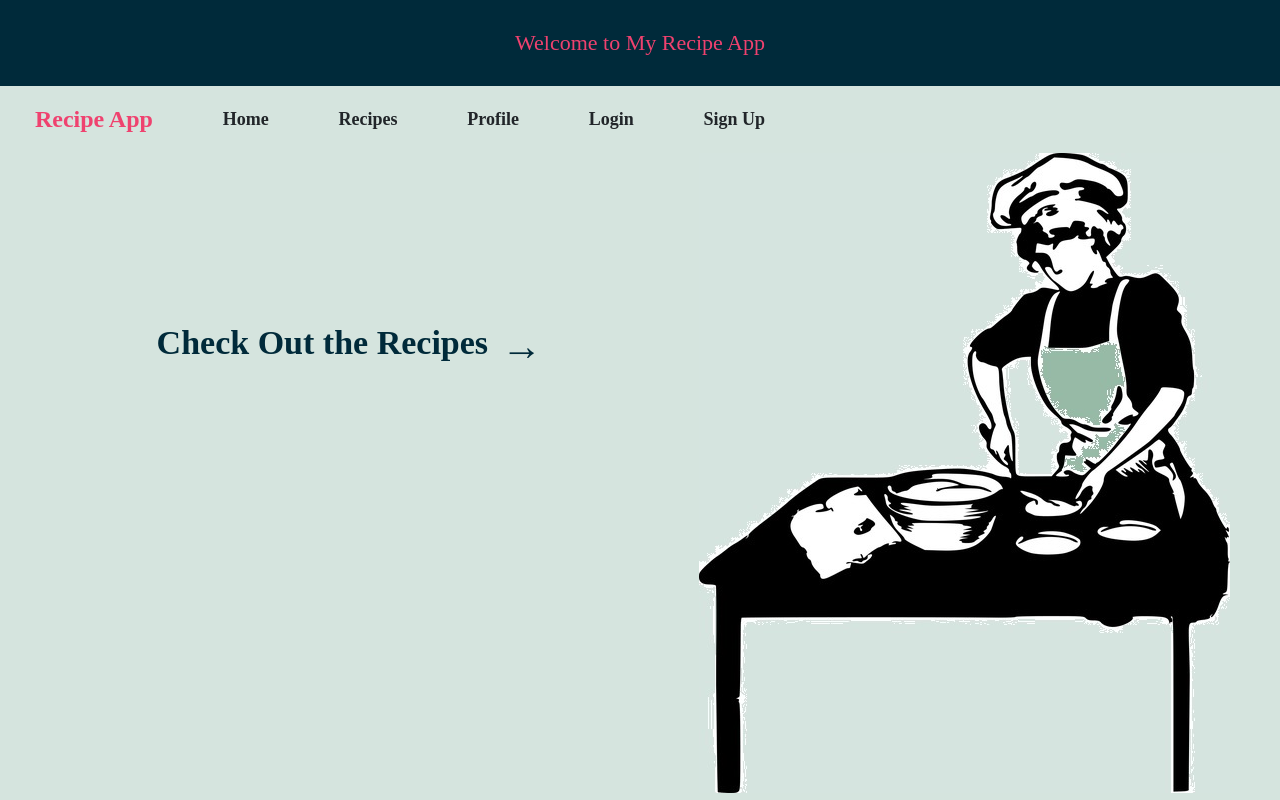
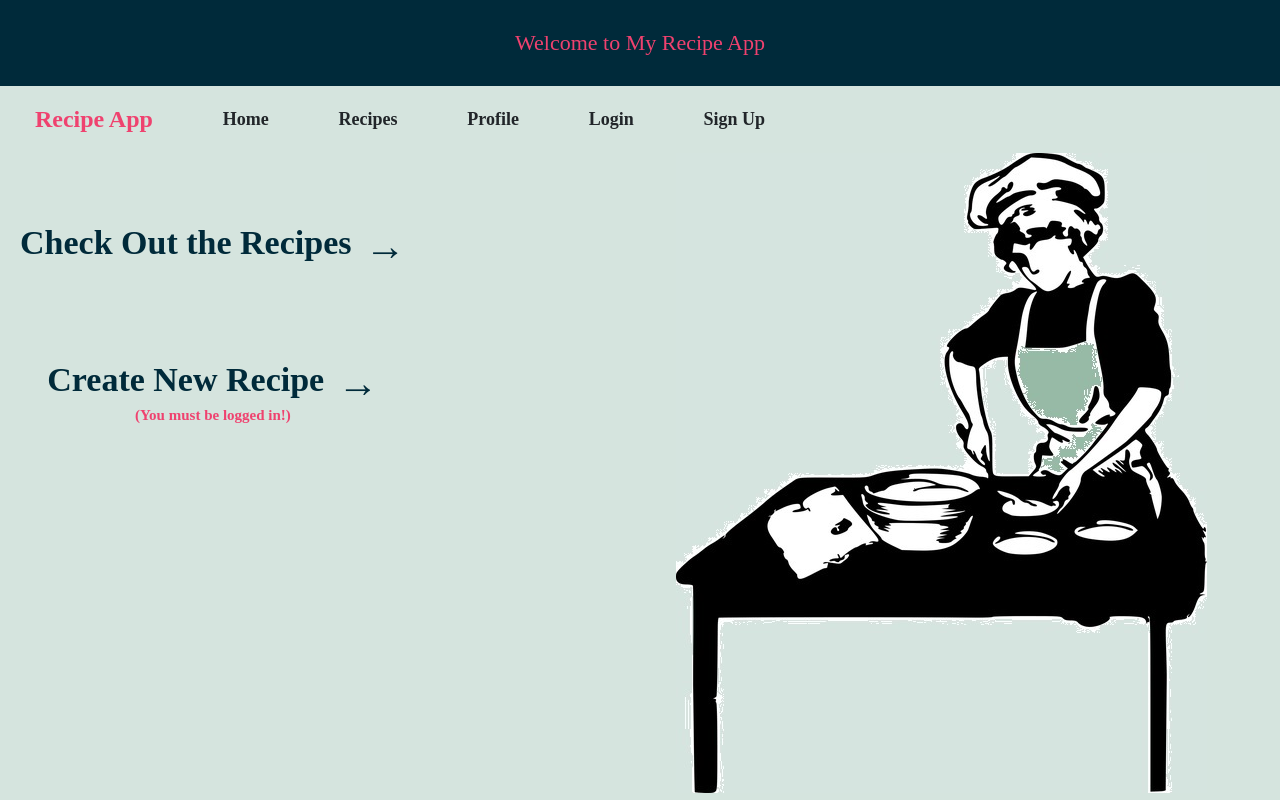
Before and after one commit to Sogolsa/recipe-app, a Django app: page / in a window 1280 px wide. Run offline with Django 5.2, Linux system fonts and the light colour scheme.

Commit message:
Created the new recipe forms, views, and added the urls

```diff
--- a/src/recipes/forms.py
+++ b/src/recipes/forms.py
@@ -1,4 +1,6 @@
 from django import forms
+from django.forms import TextInput, Textarea, NumberInput
+from .models import Recipe
 
 CHART__CHOICES = (  # Specify choices as a tuple
     ("#1", "Bar chart"),  # when user selects "Bar chart", it is stored as "#1"
@@ -15,3 +17,17 @@ class RecipesSearchForm(forms.Form):
         widget=forms.TextInput(attrs={"placeholder": "Type a recipe or ingredient"}),
     )
     chart_type = forms.ChoiceField(choices=CHART__CHOICES)
+
+
+class CreateRecipeForm(forms.ModelForm):
+    """Creating form for Recipe management"""
+
+    class Meta:
+        model = Recipe
+        fields = ["name", "cooking_time", "ingredients", "description", "pic"]
+        widgets = {
+            "name": TextInput(attrs={"class": "form-control"}),
+            "cooking_time": NumberInput(attrs={"class": "form-control"}),
+            "ingredients": TextInput(attrs={"class": "form-control"}),
+            "description": Textarea(attrs={"class": "form-control"}),
+        }
--- a/src/recipes/static/recipes/css/home.css
+++ b/src/recipes/static/recipes/css/home.css
@@ -58,12 +58,24 @@ body {
     color: #EF426F;
 }
 
+.text-container {
+    margin-right: 250px;
+}
+
 .text {
     flex: 1;
     padding: 20px;
     justify-content: center;
     text-align: center;
-    margin-top: 150px;
+    margin-top: 50px;
+    flex-direction: column;
+    margin-bottom: 0px;
+}
+
+.warning {
+    margin-top: 0px;
+    font-size: 15px;
+    color: #EF426F;
 }
 
 .text a {
@@ -74,8 +86,9 @@ body {
 
 .text a:hover {
     font-size: xx-large;
+    cursor: pointer;
+}
 
-}
 
 .arrow {
     display: inline-block;
@@ -97,3 +110,135 @@ body {
     object-fit: cover;
     margin-right: 50px;
 }
+
+.modal-content {
+    padding: 20px;
+    background-color: #fff;
+    border-radius: 8px;
+    max-width: 600px;
+    margin: auto;
+    box-shadow: 0 4px 8px rgba(0, 0, 0, 0.1);
+    font-family: Arial, sans-serif;
+    overflow-y: auto;
+}
+
+h2 {
+    margin-top: 0;
+    font-size: 24px;
+    text-align: center;
+}
+
+.form-group {
+    margin-bottom: 15px;
+}
+
+.form-group label {
+    display: block;
+    font-weight: bold;
+    margin-bottom: 5px;
+}
+
+.form-group input,
+.form-group textarea {
+    width: 100%;
+    padding: 10px;
+    border: 1px solid #ccc;
+    border-radius: 4px;
+    box-sizing: border-box;
+    font-size: 14px;
+    margin-bottom: 10px;
+}
+
+.form-buttons {
+    display: flex;
+    justify-content: space-between;
+}
+
+.button {
+    padding: 10px 20px;
+    background-color: #002A3A;
+    color: white;
+    border: none;
+    border-radius: 5px;
+    cursor: pointer;
+    transition: background-color 0.3s ease;
+}
+
+.button:hover {
+    background-color: #004F64;
+}
+
+.button-secondary {
+    background-color: #ccc;
+    color: #333;
+}
+
+.button-secondary:hover {
+    background-color: #bbb;
+}
+
+/* Media Queries for Smaller Screens */
+@media (max-width: 768px) {
+    /* .navbar {
+        flex-direction: column;
+        align-items: flex-start;
+    }
+
+    .nav-links {
+        flex-direction: column;
+        width: auto;
+    } */
+
+    .text-container {
+        margin-right: 0;
+    }
+
+    .text {
+        margin-top: 20px;
+    }
+
+    .text a {
+        font-size: 24px;
+    }
+
+    .image-container {
+        flex-direction: column;
+        align-items: center;
+    }
+
+    .image-container img {
+        max-width: 100%;
+        max-height: 50vh;
+        margin-right: 0;
+    }
+
+    .modal-content {
+        max-width: 100%;
+        margin: 10px;
+    }
+}
+
+@media (max-width: 480px) {
+    .welcome {
+        font-size: 18px;
+        padding: 20px;
+    }
+
+    .nav-links a {
+        font-size: 16px;
+    }
+
+    .text a {
+        font-size: 20px;
+    }
+
+    .button {
+        padding: 8px 16px;
+    }
+
+    .form-group label,
+    .form-group input,
+    .form-group textarea {
+        font-size: 12px;
+    }
+}
--- a/src/recipes/templates/recipes/recipes_home.html
+++ b/src/recipes/templates/recipes/recipes_home.html
@@ -28,14 +28,78 @@
         </ul>
     </nav>
     <main class="image-container">
+        <div class="text-container">
             <h2 class="text">
                 <a href="{% url 'recipes:recipes' %}">
                     Check Out the Recipes
                     <span class="arrow">&rarr;</span>
                 </a>
             </h2>
+            <h2 class="text">
+                <a id="open-modal" class="link">
+                    Create New Recipe
+                    <span class="arrow">&rarr;</span>
+                </a>
+                <p class="warning">(You must be logged in!)</p>
+            </h2>
+        </div>
+
+
+        <dialog class="modal-content">
+
+            <h2>Create Recipe</h2>
+            <form action="{% url 'recipes:create_recipe' %}" method="POST" enctype="multipart/form-data">
+                {% csrf_token %}
+                <div class="form-group">
+                    <label for="name">Name:</label>
+                    <input type="text" id="name" name="name" required>
+                </div>
+
+                <div class="form-group">
+                    <label for="cooking_time">Cooking Time:</label>
+                    <input type="number" id="cooking_time" name="cooking_time" placeholder="in min" required>
+                </div>
+
+                <div class="form-group">
+                    <label for="ingredients">
+                        Ingredients:
+                    </label>
+                    <input type="text" id="ingredients" name="ingredients"
+                        placeholder="Each ingredient separated by a comma" required>
+                </div>
+
+                <div class="form-group">
+                    <label for="description">Description:</label>
+                    <textarea type="text" id="description" name="description" rows="5"></textarea>
+                </div>
+
+                <div class="form-group">
+                    <label for="pic">Picture:</label>
+                    <input type="file" id="pic" name="pic" accept="image/*">
+                </div>
+
+                <div class="form-buttons">
+                    <button type="submit" class="button">Submit</button>
+                    <button type="button" id="close-modal-btn" class="button-secondary">Close</button>
+                </div>
+            </form>
+
+        </dialog>
         <img src="{% static 'recipes/images/home-background.jpg' %}" alt="home">
     </main>
+    <script>
+        const openLink = document.querySelector("#open-modal")
+        const closeButton = document.querySelector("#close-modal-btn")
+        const modal = document.querySelector(".modal-content")
+
+        openLink.addEventListener("click", () => {
+            modal.showModal()
+        })
+
+        closeButton.addEventListener("click", () => {
+            modal.close()
+        })
+    </script>
 
 
 </body>
--- a/src/recipes/urls.py
+++ b/src/recipes/urls.py
@@ -1,6 +1,12 @@
 from django.urls import path
 from .views import home
-from .views import RecipeListView, RecipeDetailView
+from .views import (
+    RecipeListView,
+    RecipeDetailView,
+    create_recipe,
+    update_recipe,
+    delete_recipe,
+)
 
 
 app_name = "recipes"
@@ -10,4 +16,7 @@ urlpatterns = [
     path("", home, name="home"),
     path("recipes/", RecipeListView.as_view(), name="recipes"),
     path("recipes/<pk>", RecipeDetailView.as_view(), name="detail"),
+    path("create/", create_recipe, name="create_recipe"),
+    path("update/", update_recipe, name="update_recipe"),
+    path("delete/", delete_recipe, name="delete_recipe"),
 ]
--- a/src/recipes/views.py
+++ b/src/recipes/views.py
@@ -1,9 +1,9 @@
-from django.shortcuts import render
+from django.shortcuts import render, redirect, get_object_or_404
 from django.views.generic import ListView, DetailView
 from .models import Recipe
 from django.contrib.auth.mixins import LoginRequiredMixin  # To protect CBV
 from django.contrib.auth.decorators import login_required  # To protect FBV
-from .forms import RecipesSearchForm
+from .forms import RecipesSearchForm, CreateRecipeForm
 import pandas as pd
 from django.db.models import Q
 from .utils import get_chart
@@ -17,7 +17,7 @@ def home(request):
 
 
 class RecipeListView(LoginRequiredMixin, ListView):
-    """Class based view"""
+    """Class based view with all recipes and search form"""
 
     model = Recipe  # Specify model
     template_name = "recipes/recipes_list.html"  # Specify template
@@ -85,3 +85,40 @@ class RecipeListView(LoginRequiredMixin, ListView):
 class RecipeDetailView(LoginRequiredMixin, DetailView):
     model = Recipe
     template_name = "recipes/recipes_detail.html"
+
+
+@login_required
+def create_recipe(request):
+    """Let the user create a recipe"""
+    if request.method == "POST":
+        form = CreateRecipeForm(request.POST, request.FILES)
+        if form.is_valid():
+            recipe = form.save(commit=False)
+            recipe.author = request.user  # Assign the logged in user
+            recipe.save()
+            return redirect("recipes:recipes")
+    else:
+        form = CreateRecipeForm()
+
+
+@login_required
+def update_recipe(request, pk):
+    """Let the user update the recipe"""
+    recipe = get_object_or_404(recipe, pk=pk)
+    if request.method == "POST":
+        form = CreateRecipeForm(request.POST, request.FILES, instance=recipe)
+        if form.is_valid():
+            form.save()
+            return redirect("recipe:detail", pk=pk)
+    else:
+        form = CreateRecipeForm(instance=recipe)
+
+    return redirect(request, "recipes/recipes_details.html", {"form": form})
+
+
+@login_required
+def delete_recipe(request, pk):
+    recipe = get_object_or_404(recipe, pk=pk)
+    if request.method == "POST":
+        recipe.delete()
+        return redirect("recipes:recipes")
```
Lines whose indentation alone changed are shown as unchanged.
